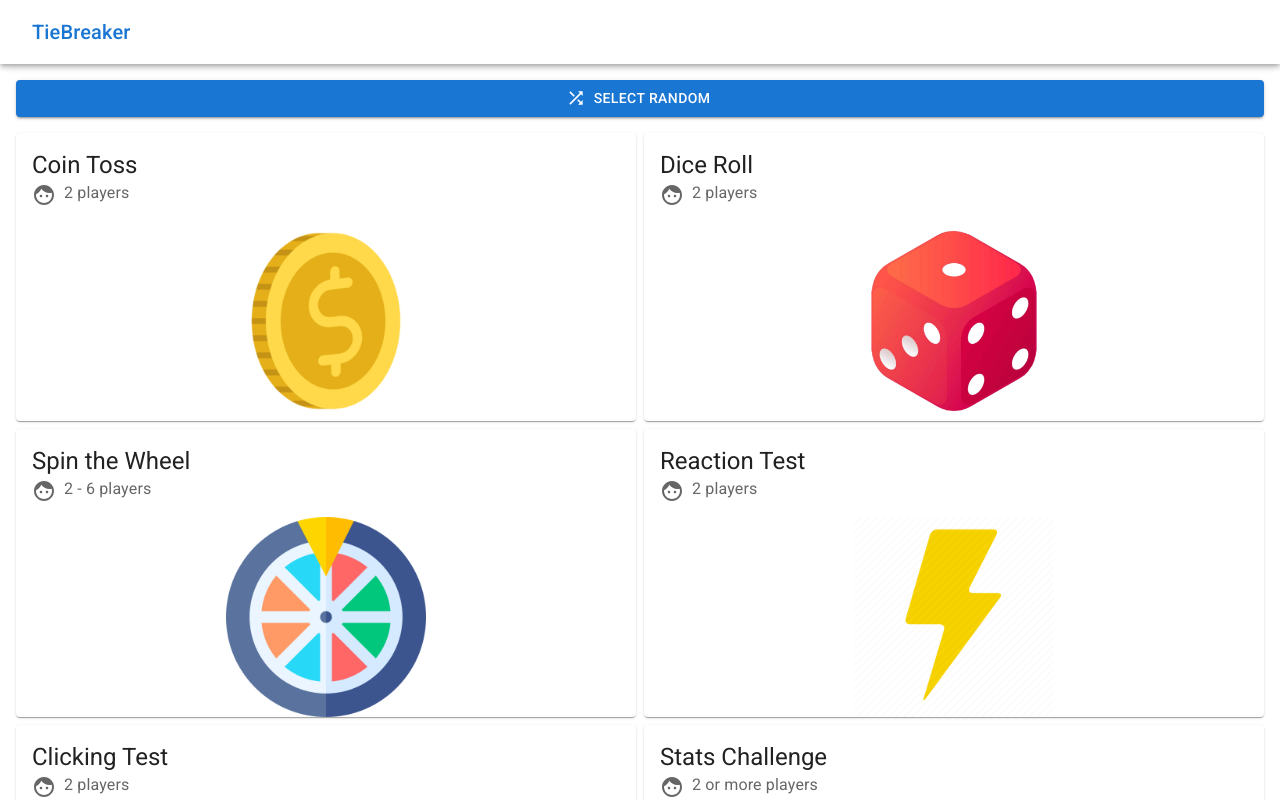
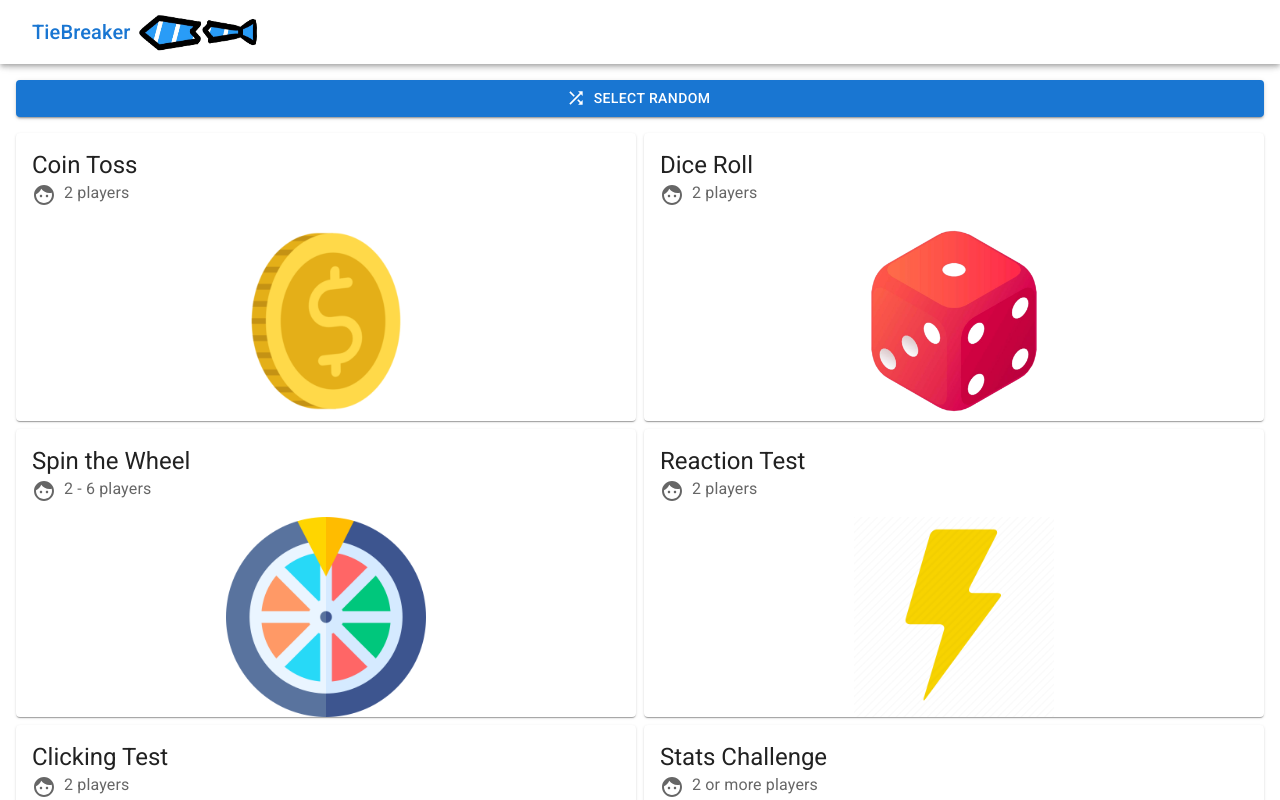
Before and after one commit to Glenn-Chiang/TieBreaker, a React (Vite) app: page / in a window 1280 px wide. Shown: the top 800 px of the page. Built offline with nearby package versions, Linux system fonts and the light colour scheme.

Commit message:
Add logo

```diff
--- a/index.html
+++ b/index.html
@@ -2,7 +2,7 @@
 <html lang="en">
   <head>
     <meta charset="UTF-8" />
-    <link rel="icon" type="image/svg+xml" href="/vite.svg" />
+    <link rel="icon" href="/assets/logo.jpg" />
     <meta name="viewport" content="width=device-width, initial-scale=1.0" />
     <link rel="preconnect" href="https://fonts.googleapis.com" />
     <link rel="preconnect" href="https://fonts.gstatic.com" crossorigin />
--- a/src/components/NavBar.tsx
+++ b/src/components/NavBar.tsx
@@ -1,5 +1,5 @@
-import { AppBar, Toolbar, Link } from "@mui/material";
-import { Link as RouterLink} from "react-router";
+import { AppBar, Link, Toolbar } from "@mui/material";
+import { Link as RouterLink } from "react-router";
 
 export default function NavBar() {
   return (
@@ -15,6 +15,7 @@ export default function NavBar() {
         >
           TieBreaker
         </Link>
+        <img src="/assets/logo.jpg" width={120} height={50} />
       </Toolbar>
     </AppBar>
   );
```
Also changed, not shown: public/assets/logo.jpg (added).
